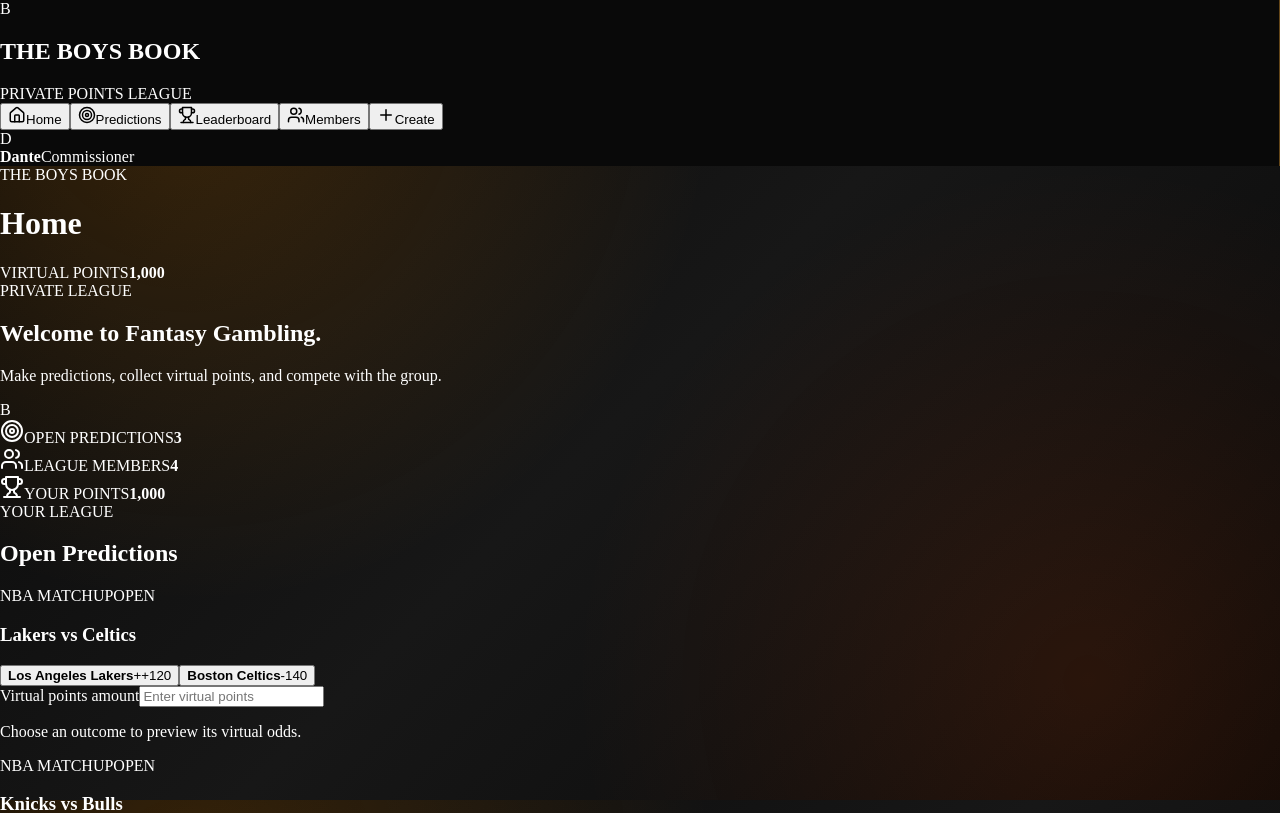
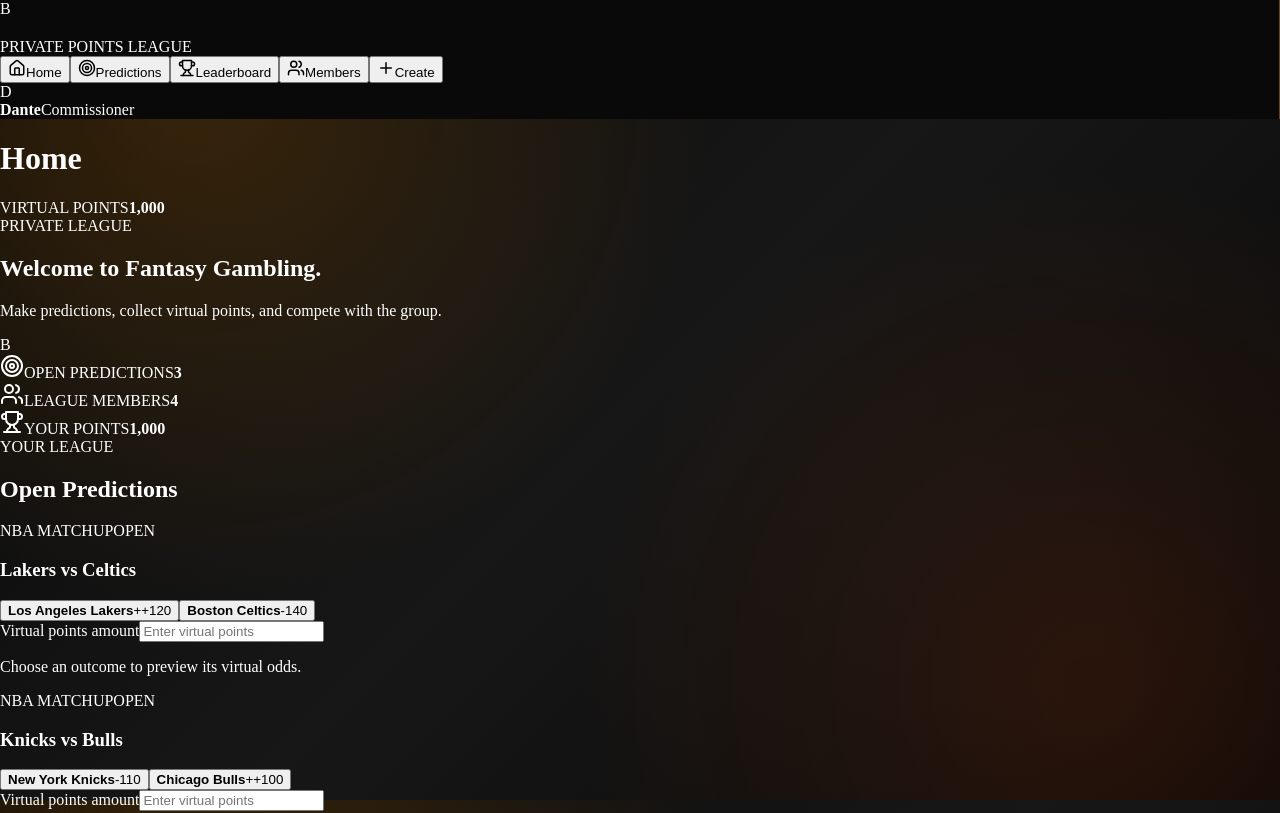
Before and after one commit to drelli8/Fantasy-, a React (Vite) app: page / in a window 1280 px wide. Shown: the top 813 px of the page. Built offline with nearby package versions, Linux system fonts and the light colour scheme.

Commit message:
Remove 'THE BOYS BOOK' from App component
Removed instances of 'THE BOYS BOOK' from the sidebar and header.

```diff
--- a/src/src/App.jsx
+++ b/src/src/App.jsx
@@ -94,7 +94,7 @@ export default function App() {
         <div className="brand">
           <div className="brand-icon">B</div>
           <div>
-            <h2>THE BOYS BOOK</h2>
+            <h2></h2>
             <span>PRIVATE POINTS LEAGUE</span>
           </div>
         </div>
@@ -135,7 +135,7 @@ export default function App() {
       <main className="main">
         <header className="topbar">
           <div>
-            <span className="eyebrow">THE BOYS BOOK</span>
+            <span className="eyebrow"></span>
             <h1>{page}</h1>
           </div>
           <div className="points-box">
@@ -242,7 +242,7 @@ export default function App() {
         )}
 
         <footer>
-          THE BOYS BOOK <span>•</span> VIRTUAL POINTS ONLY
+           <span>•</span> VIRTUAL POINTS ONLY
         </footer>
       </main>
     </div>
```
